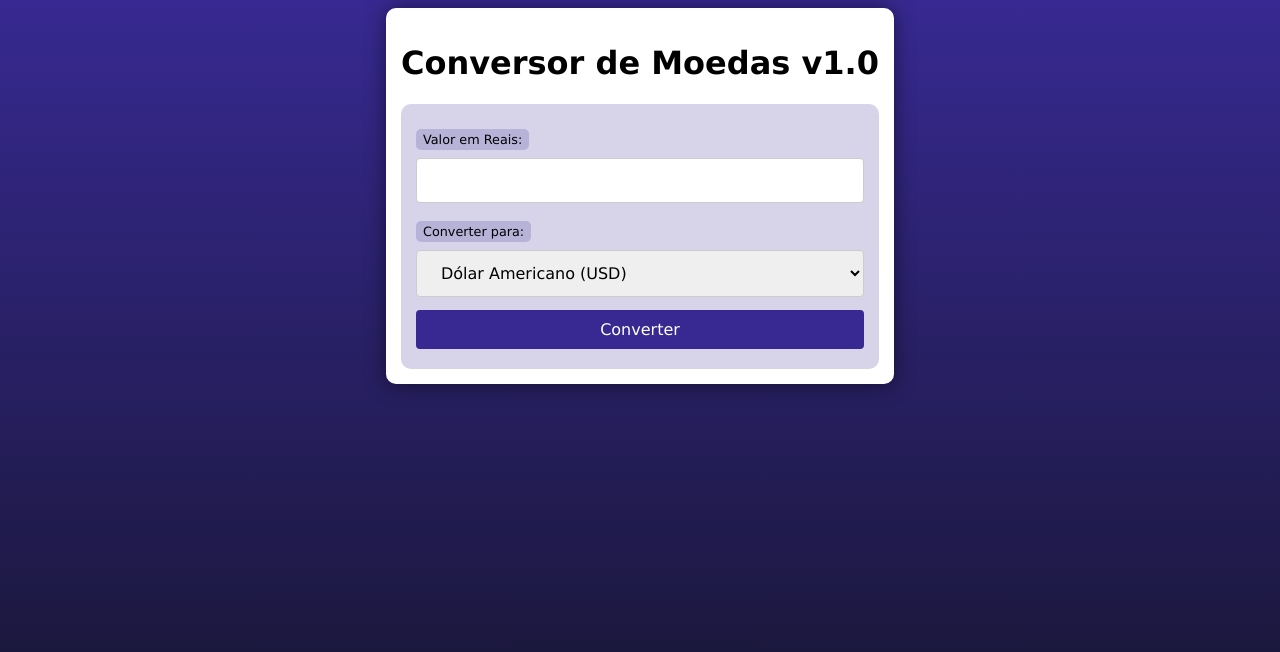
After one commit to NicholasEmery/Curso-PHP-Prof-Gustavo-Guanabara, a PHP site: page / in a window 1280 px wide. The commit adds this page. Shown: the top 652 px of the page. Run offline with PHP 8.4, Linux system fonts and the light colour scheme.

Commit message:
Update 06/04/23 09:09

```diff
--- /dev/null
+++ b/desafios/d004/index.html
@@ -0,0 +1,30 @@
+<!DOCTYPE html>
+<html lang="pt-br">
+
+<head>
+    <meta charset="UTF-8">
+    <meta http-equiv="X-UA-Compatible" content="IE=edge">
+    <meta name="viewport" content="width=device-width, initial-scale=1.0">
+    <title>Desafio PHP</title>
+    <link rel="stylesheet" href="style.css">
+</head>
+
+<body>
+    <main>
+        <h1>Conversor de Moedas v1.0</h1>
+        <form method="post" action="conversor.php">
+            <label for="valor_reais">Valor em Reais:</label>
+            <input type="number" id="valor_reais" name="valor_reais" required>
+
+            <label for="moeda_destino">Converter para:</label>
+            <select id="moeda_destino" name="moeda_destino">
+                <option value="USD">Dólar Americano (USD)</option>
+            </select>
+
+            <button type="submit">Converter</button>
+        </form>
+
+    </main>
+</body>
+
+</html>
--- /dev/null
+++ b/desafios/d004/style.css
@@ -0,0 +1,249 @@
+@charset "UTF-8";
+
+* {
+    font-family: Verdana, Geneva, Tahoma, sans-serif;
+    box-sizing: border-box;
+}
+
+/* ELEMENTOS DA INTERFACE */
+
+body {
+    background-color: #15142b;
+    background-image: linear-gradient(180deg, #372991, #15142b);
+    background-repeat: no-repeat;
+    background-position: center center;
+    background-size: cover;
+    background-attachment: fixed;
+
+    display: flex;
+    flex-direction: column;
+    flex-wrap: nowrap;
+    justify-content: center;
+    align-items: center;
+}
+
+header,
+main,
+section,
+article {
+    max-width: 700px;
+}
+
+header>h1 {
+    color: white;
+    text-shadow: 3px 3px 0px black;
+}
+
+main,
+section,
+article {
+    background-color: white;
+    padding: 15px;
+    margin-bottom: 20px;
+    border-radius: 10px;
+    box-shadow: 0px 0px 20px rgba(0, 0, 0, 0.502);
+}
+
+footer {
+    display: block;
+    width: 100vw;
+    background-color: #291f6c;
+    color: white;
+    text-align: center;
+    margin-top: auto;
+    padding: 5px;
+}
+
+p {
+    text-align: justify;
+    line-height: 1.5em;
+}
+
+h2,
+h3,
+h4 {
+    color: #372991;
+    margin: 0 0 10px 0;
+}
+
+a {
+    color: #15142b;
+    background-color: rgba(55, 41, 145, 0.1);
+    padding: 0 3px;
+    font-weight: 600;
+    text-decoration: none;
+    border-bottom: .5px dotted #372991;
+}
+
+a:hover {
+    color: #372991;
+    border-bottom: 1px solid #372991;
+}
+
+/* TABELAS E LISTAS */
+
+table {
+    min-width: 400px;
+    border-spacing: 0px;
+    border: 0.5px solid #372991;
+    margin: 10px auto;
+}
+
+table th {
+    background-color: #372991;
+    color: white;
+    padding: 5px;
+    text-align: left;
+}
+
+table td {
+    padding: 5px;
+}
+
+table tr {
+    background-color: rgba(55, 41, 145, 0.05);
+}
+
+table tr:nth-child(odd) {
+    background-color: rgba(55, 41, 145, 0.3);
+}
+
+table.divisao {
+    border: 1px solid white;
+}
+
+table.divisao td {
+    background-color: white;
+    padding: 20px;
+    text-align: center;
+    font-size: 2.5em;
+}
+
+table.divisao tr:nth-child(1) td:nth-child(2) {
+    border-bottom: 3px solid black;
+    border-left: 3px solid black;
+}
+
+table.divisao tr:nth-child(2) td:nth-child(2) {
+    border-left: 3px solid black;
+}
+
+table.divisao tr:nth-child(2) td:nth-child(1) {
+    text-decoration: underline;
+}
+
+ul>li::marker {
+    color: #372991;
+}
+
+/* ELEMENTOS DE FORMULÁRIO */
+
+form {
+    background-color: rgba(55, 41, 145, 0.2);
+    padding: 15px;
+    border-radius: 10px;
+}
+
+form label {
+    display: block;
+    width: fit-content;
+    font-size: 0.8em;
+    font-weight: 100;
+    background-color: rgba(55, 41, 145, 0.2);
+    padding: 3px 7px;
+    margin-top: 10px;
+    margin-bottom: 0px;
+    border-radius: 5px;
+}
+
+input[type=text],
+[type=number],
+select,
+input[type=date],
+input[type=date],
+input[type=datetime],
+input[type=email],
+input[type=month],
+input[type=password],
+input[type=range],
+input[type=tel],
+input[type=time],
+input[type=week] {
+    width: 100%;
+    padding: 12px 20px;
+    font-size: 1em;
+    margin: 8px 0;
+    display: inline-block;
+    border: 1px solid #ccc;
+    border-radius: 4px;
+    box-sizing: border-box;
+}
+
+input[type=submit] {
+    width: 100%;
+    background-color: #4CAF50;
+    font-size: 1em;
+    color: white;
+    padding: 10px 20px;
+    margin: 5px 0;
+    border: none;
+    border-radius: 4px;
+    cursor: pointer;
+}
+
+input[type=submit]:hover {
+    background-color: #45a049;
+}
+
+input[type=reset] {
+    width: 100%;
+    background-color: #eb9903;
+    font-size: 1em;
+    color: white;
+    padding: 10px 20px;
+    margin: 5px 0;
+    border: none;
+    border-radius: 4px;
+    cursor: pointer;
+}
+
+input[type=reset]:hover {
+    background-color: #c27013;
+}
+
+input[type=button],
+button {
+    width: 100%;
+    background-color: #372991;
+    font-size: 1em;
+    color: white;
+    padding: 10px 20px;
+    margin: 5px 0;
+    border: none;
+    border-radius: 4px;
+    cursor: pointer;
+}
+
+input[type=button]:hover,
+button:hover {
+    background-color: #291f6c;
+}
+
+fieldset {
+    border: 0.5px dotted #372991;
+}
+
+fieldset>legend {
+    font-size: 0.8em;
+    font-weight: 100;
+    background-color: rgba(55, 41, 145, 0.2);
+    padding: 3px 7px;
+    border-radius: 5px;
+}
+
+input[type=radio]+label,
+input[type=checkbox]+label {
+    display: inline-block;
+    font-size: 1em;
+    background-color: rgba(0, 0, 0, 0);
+}
```
Also changed, not shown: desafios/d004/conversor.php (renamed from desafios/d003/conversor.php, +10 -2 lines).
